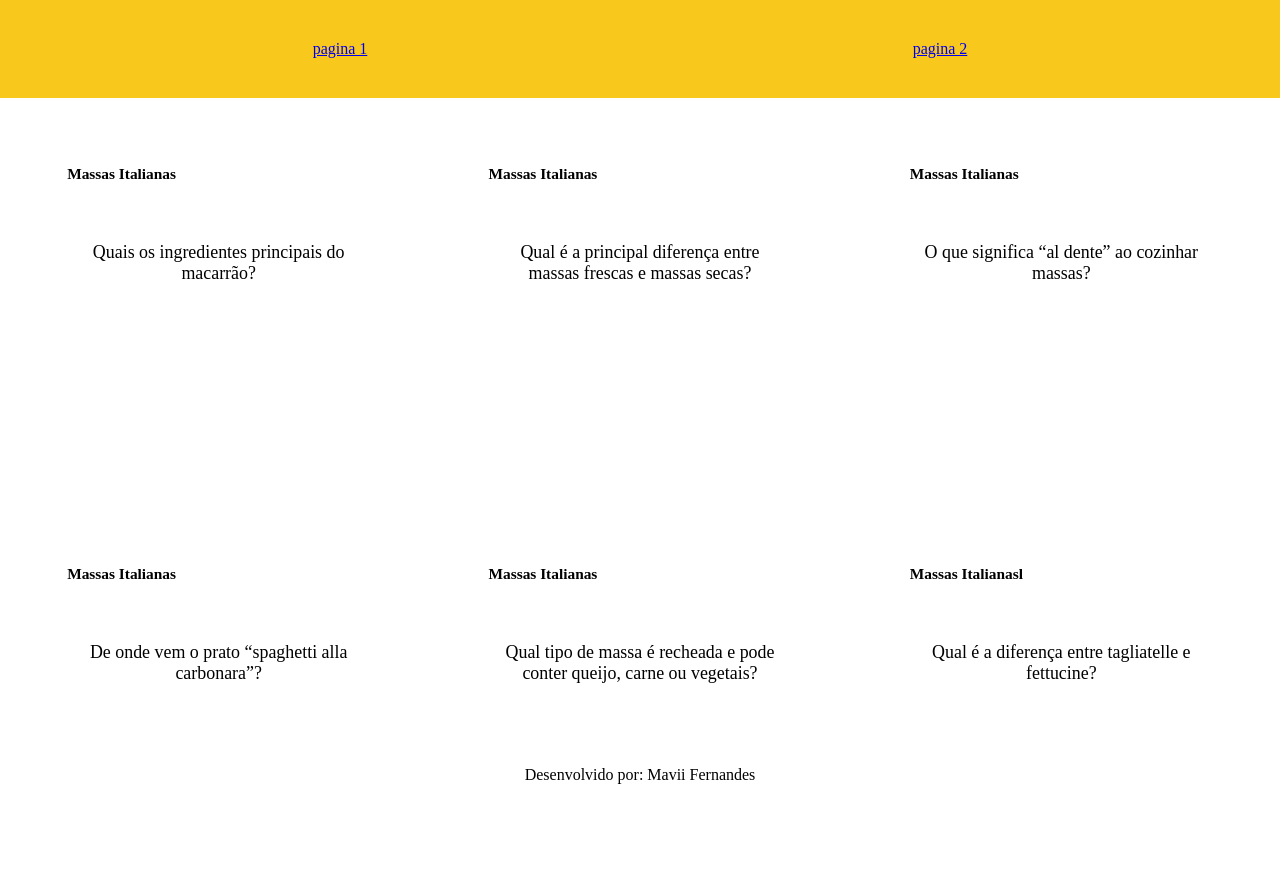
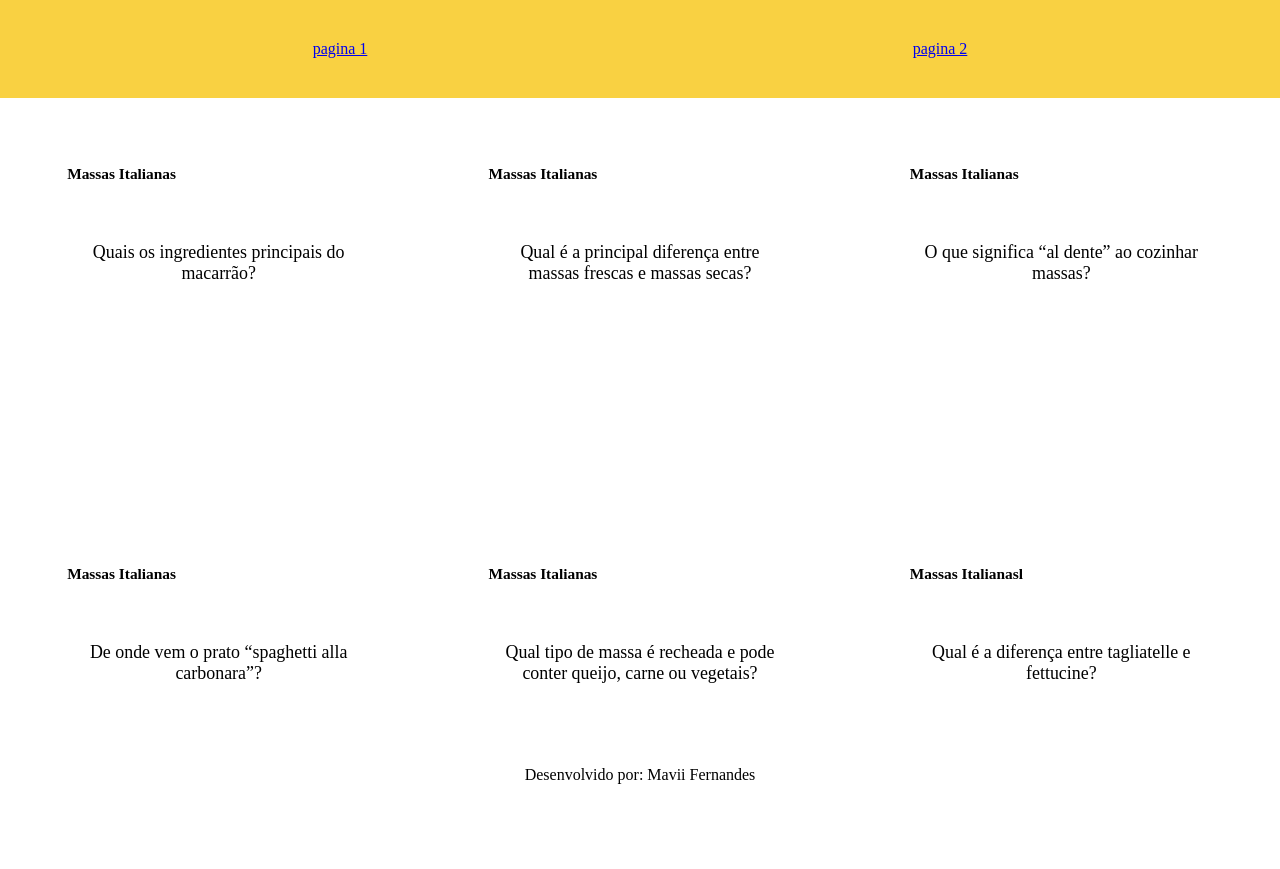
Before and after one commit to mvitoria369/Paginaweb, a plain HTML site: page index.html in a window 1280 px wide. Shown: the top 869 px of the page. Drawn offline with Linux system fonts and the light colour scheme.

Commit message:
............

```diff
--- a/style.css
+++ b/style.css
@@ -13,7 +13,7 @@ body{
 }
 
 header{
-    background-color: #f8c81c;
+    background-color: #f8c81cd4;
     padding: 40px;
     display: flex;
     justify-content: space-around;
```
